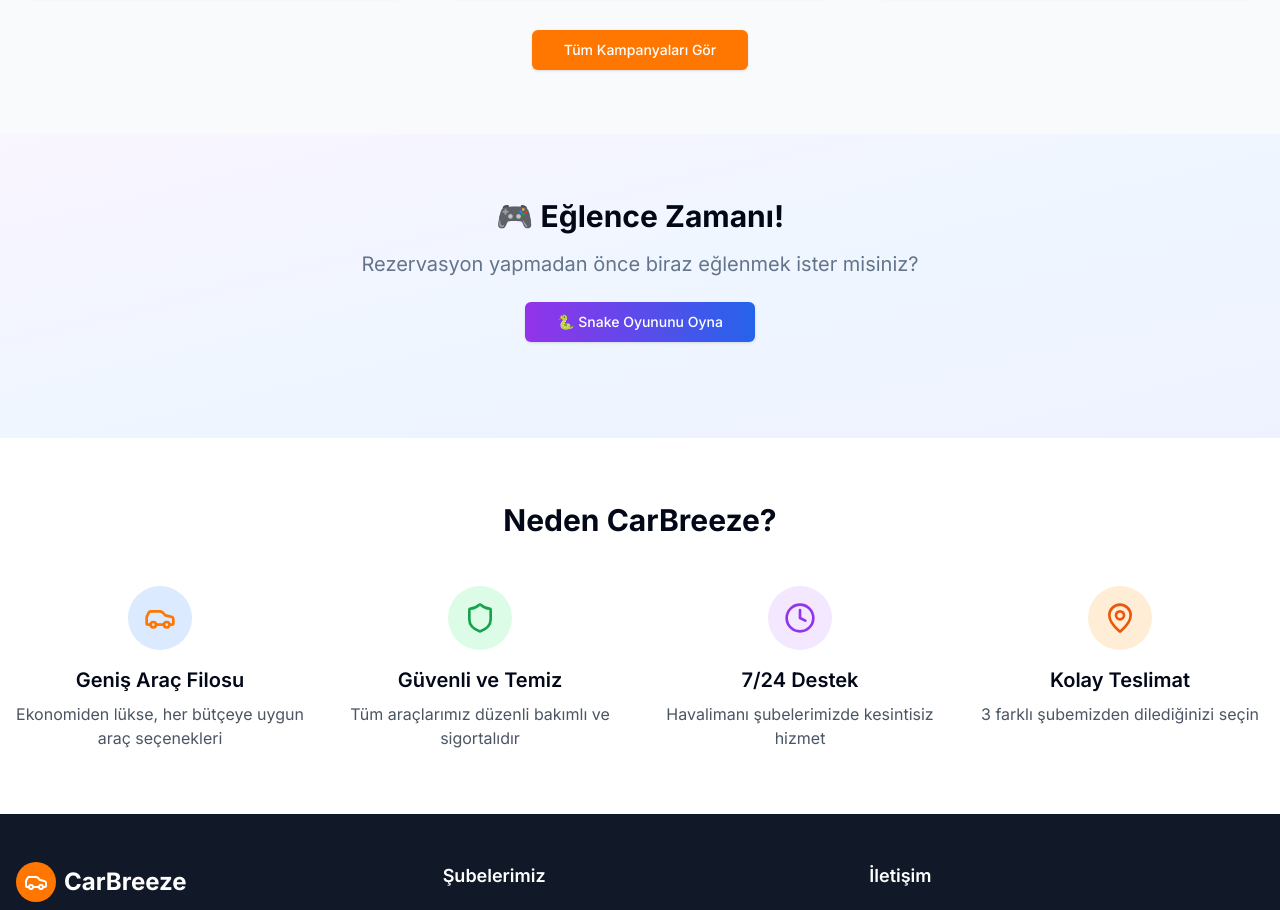
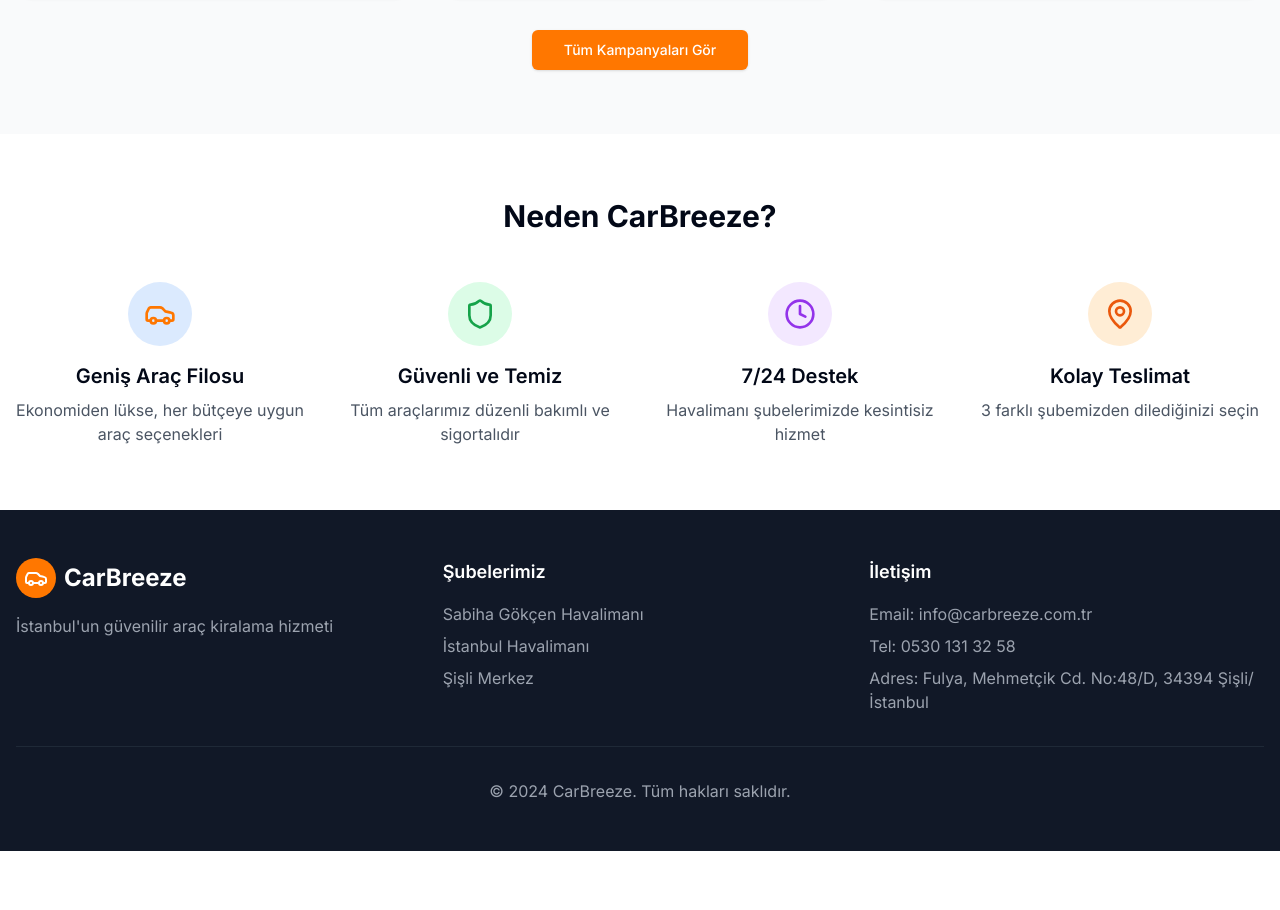
Before and after one commit to sinanzenbil-lgtm/zenbil, a Next.js app: page / in a window 1280 px wide. Shown: the part 1482-2392 px from the top of the page. After the commit the page ends 2333 px from the top, so only its background shows below. Built offline with nearby package versions, Linux system fonts and the light colour scheme.

Commit message:
Remove game section from homepage

```diff
--- a/app/page.tsx
+++ b/app/page.tsx
@@ -100,23 +100,6 @@
         </div>
       </section>
 
-      {/* Oyun Section */}
-      <section className="py-16 bg-gradient-to-br from-purple-50 via-blue-50 to-indigo-50">
-        <div className="container mx-auto px-4">
-          <div className="text-center mb-8">
-            <h2 className="text-3xl font-bold mb-4">🎮 Eğlence Zamanı!</h2>
-            <p className="text-xl text-muted-foreground mb-6">
-              Rezervasyon yapmadan önce biraz eğlenmek ister misiniz?
-            </p>
-            <Button size="lg" asChild className="bg-gradient-to-r from-purple-600 to-blue-600 hover:from-purple-700 hover:to-blue-700">
-              <Link href="/oyun">
-                🐍 Snake Oyununu Oyna
-              </Link>
-            </Button>
-          </div>
-        </div>
-      </section>
-
       {/* Features Section */}
       <section className="py-16 bg-white">
         <div className="container mx-auto px-4">
```
